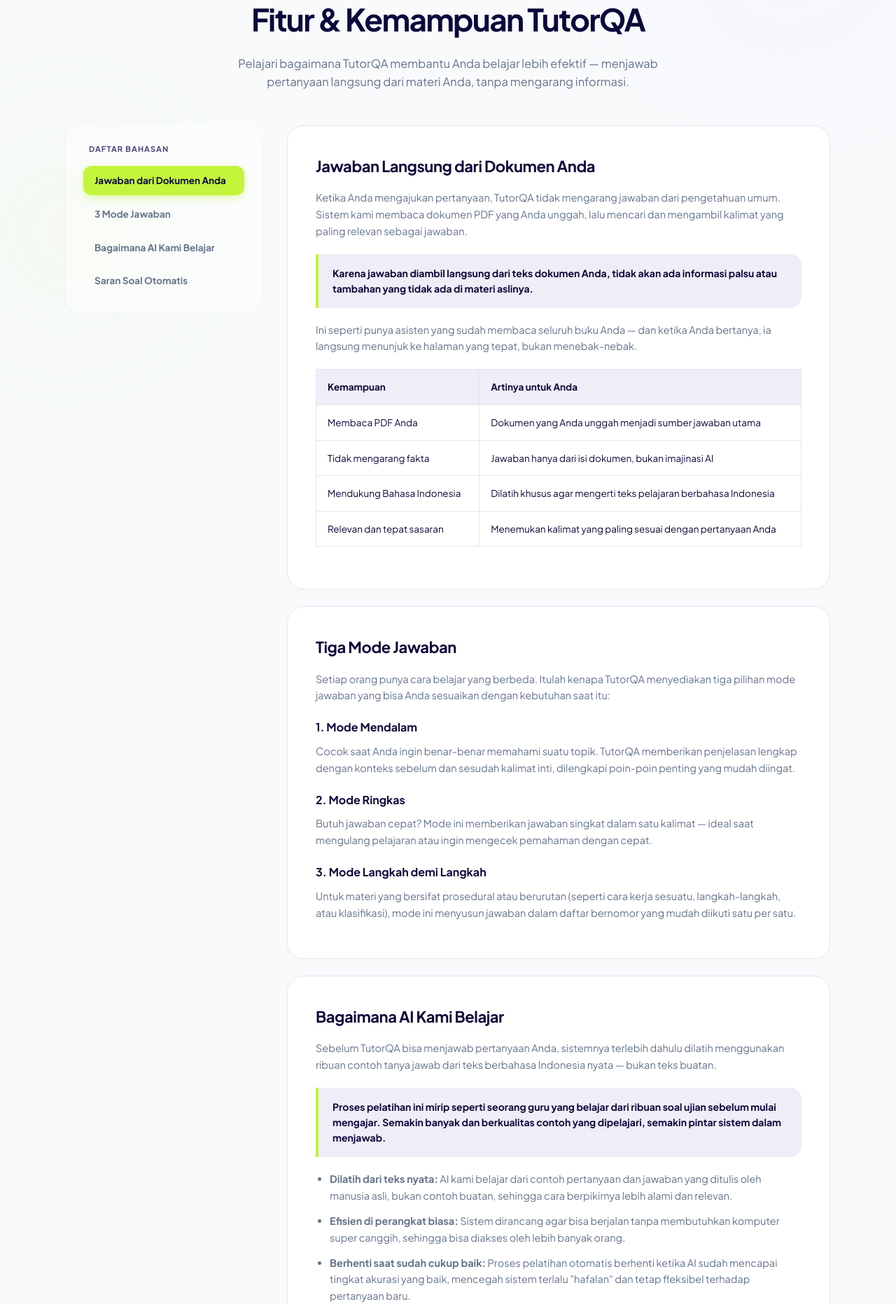
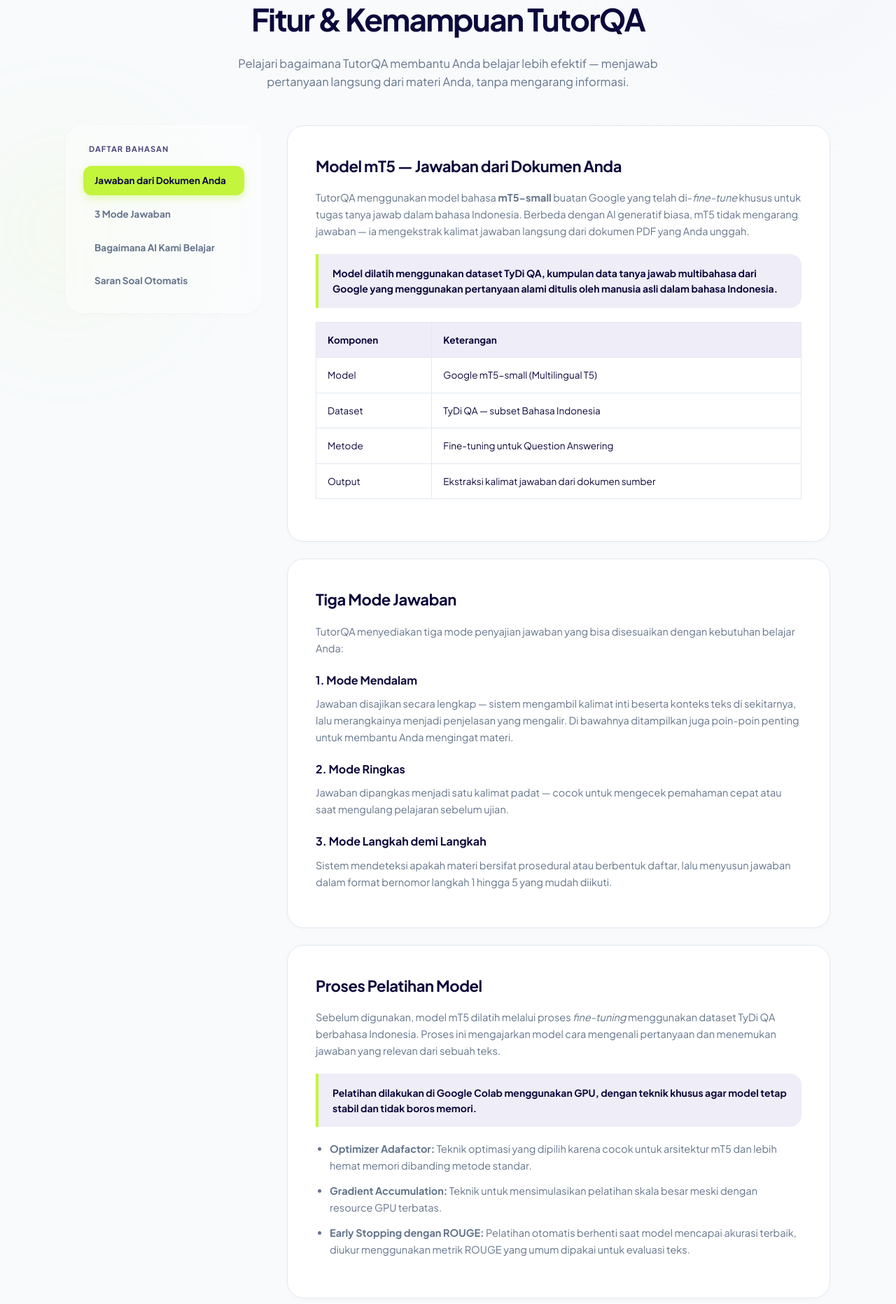
Before and after one commit to gaztudio-id/TutorQA, a FastAPI app: page /fitur in a window 1280 px wide. Shown: the part 175-2038 px from the top of the page at 70% size. Run offline with FastAPI, Linux system fonts and the light colour scheme.

Commit message:
fix: tulis ulang fitur.html - bahasa teknis tapi ringkas di permukaan

```diff
--- a/templates/fitur.html
+++ b/templates/fitur.html
@@ -60,38 +60,36 @@
         <!-- Main Content Area -->
         <div class="guide-content">
           <section id="t5-model" class="visible">
-            <h2>Jawaban Langsung dari Dokumen Anda</h2>
-            <p>Ketika Anda mengajukan pertanyaan, TutorQA tidak mengarang jawaban dari pengetahuan umum. Sistem kami membaca dokumen PDF yang Anda unggah, lalu mencari dan mengambil kalimat yang paling relevan sebagai jawaban.</p>
+            <h2>Model mT5 — Jawaban dari Dokumen Anda</h2>
+            <p>TutorQA menggunakan model bahasa <strong>mT5-small</strong> buatan Google yang telah di-<em>fine-tune</em> khusus untuk tugas tanya jawab dalam bahasa Indonesia. Berbeda dengan AI generatif biasa, mT5 tidak mengarang jawaban — ia mengekstrak kalimat jawaban langsung dari dokumen PDF yang Anda unggah.</p>
 
             <div class="guide-tip">
-              Karena jawaban diambil langsung dari teks dokumen Anda, tidak akan ada informasi palsu atau tambahan yang tidak ada di materi aslinya.
+              Model dilatih menggunakan dataset <strong>TyDi QA</strong>, kumpulan data tanya jawab multibahasa dari Google yang menggunakan pertanyaan alami ditulis oleh manusia asli dalam bahasa Indonesia.
             </div>
-
-            <p>Ini seperti punya asisten yang sudah membaca seluruh buku Anda — dan ketika Anda bertanya, ia langsung menunjuk ke halaman yang tepat, bukan menebak-nebak.</p>
 
             <table class="guide-table">
               <thead>
                 <tr>
-                  <th>Kemampuan</th>
-                  <th>Artinya untuk Anda</th>
+                  <th>Komponen</th>
+                  <th>Keterangan</th>
                 </tr>
               </thead>
               <tbody>
                 <tr>
-                  <td>Membaca PDF Anda</td>
-                  <td>Dokumen yang Anda unggah menjadi sumber jawaban utama</td>
+                  <td>Model</td>
+                  <td>Google mT5-small (Multilingual T5)</td>
                 </tr>
                 <tr>
-                  <td>Tidak mengarang fakta</td>
-                  <td>Jawaban hanya dari isi dokumen, bukan imajinasi AI</td>
+                  <td>Dataset</td>
+                  <td>TyDi QA — subset Bahasa Indonesia</td>
                 </tr>
                 <tr>
-                  <td>Mendukung Bahasa Indonesia</td>
-                  <td>Dilatih khusus agar mengerti teks pelajaran berbahasa Indonesia</td>
+                  <td>Metode</td>
+                  <td>Fine-tuning untuk Question Answering</td>
                 </tr>
                 <tr>
-                  <td>Relevan dan tepat sasaran</td>
-                  <td>Menemukan kalimat yang paling sesuai dengan pertanyaan Anda</td>
+                  <td>Output</td>
+                  <td>Ekstraksi kalimat jawaban dari dokumen sumber</td>
                 </tr>
               </tbody>
             </table>
@@ -100,39 +98,39 @@
           <!-- Section 2: Three Modes -->
           <section id="three-modes">
             <h2>Tiga Mode Jawaban</h2>
-            <p>Setiap orang punya cara belajar yang berbeda. Itulah kenapa TutorQA menyediakan tiga pilihan mode jawaban yang bisa Anda sesuaikan dengan kebutuhan saat itu:</p>
+            <p>TutorQA menyediakan tiga mode penyajian jawaban yang bisa disesuaikan dengan kebutuhan belajar Anda:</p>
 
             <h3>1. Mode Mendalam</h3>
-            <p>Cocok saat Anda ingin benar-benar memahami suatu topik. TutorQA memberikan penjelasan lengkap dengan konteks sebelum dan sesudah kalimat inti, dilengkapi poin-poin penting yang mudah diingat.</p>
+            <p>Jawaban disajikan secara lengkap — sistem mengambil kalimat inti beserta konteks teks di sekitarnya, lalu merangkainya menjadi penjelasan yang mengalir. Di bawahnya ditampilkan juga poin-poin penting untuk membantu Anda mengingat materi.</p>
 
             <h3>2. Mode Ringkas</h3>
-            <p>Butuh jawaban cepat? Mode ini memberikan jawaban singkat dalam satu kalimat — ideal saat mengulang pelajaran atau ingin mengecek pemahaman dengan cepat.</p>
+            <p>Jawaban dipangkas menjadi satu kalimat padat — cocok untuk mengecek pemahaman cepat atau saat mengulang pelajaran sebelum ujian.</p>
 
             <h3>3. Mode Langkah demi Langkah</h3>
-            <p>Untuk materi yang bersifat prosedural atau berurutan (seperti cara kerja sesuatu, langkah-langkah, atau klasifikasi), mode ini menyusun jawaban dalam daftar bernomor yang mudah diikuti satu per satu.</p>
+            <p>Sistem mendeteksi apakah materi bersifat prosedural atau berbentuk daftar, lalu menyusun jawaban dalam format bernomor langkah 1 hingga 5 yang mudah diikuti.</p>
           </section>
 
           <!-- Section 3: AI Pipeline -->
           <section id="ai-pipeline">
-            <h2>Bagaimana AI Kami Belajar</h2>
-            <p>Sebelum TutorQA bisa menjawab pertanyaan Anda, sistemnya terlebih dahulu dilatih menggunakan ribuan contoh tanya jawab dari teks berbahasa Indonesia nyata — bukan teks buatan.</p>
+            <h2>Proses Pelatihan Model</h2>
+            <p>Sebelum digunakan, model mT5 dilatih melalui proses <em>fine-tuning</em> menggunakan dataset TyDi QA berbahasa Indonesia. Proses ini mengajarkan model cara mengenali pertanyaan dan menemukan jawaban yang relevan dari sebuah teks.</p>
 
             <div class="guide-tip">
-              Proses pelatihan ini mirip seperti seorang guru yang belajar dari ribuan soal ujian sebelum mulai mengajar. Semakin banyak dan berkualitas contoh yang dipelajari, semakin pintar sistem dalam menjawab.
+              Pelatihan dilakukan di Google Colab menggunakan GPU, dengan teknik khusus agar model tetap stabil dan tidak boros memori.
             </div>
 
             <ul>
-              <li><strong>Dilatih dari teks nyata:</strong> AI kami belajar dari contoh pertanyaan dan jawaban yang ditulis oleh manusia asli, bukan contoh buatan, sehingga cara berpikirnya lebih alami dan relevan.</li>
-              <li><strong>Efisien di perangkat biasa:</strong> Sistem dirancang agar bisa berjalan tanpa membutuhkan komputer super canggih, sehingga bisa diakses oleh lebih banyak orang.</li>
-              <li><strong>Berhenti saat sudah cukup baik:</strong> Proses pelatihan otomatis berhenti ketika AI sudah mencapai tingkat akurasi yang baik, mencegah sistem terlalu "hafalan" dan tetap fleksibel terhadap pertanyaan baru.</li>
+              <li><strong>Optimizer Adafactor:</strong> Teknik optimasi yang dipilih karena cocok untuk arsitektur mT5 dan lebih hemat memori dibanding metode standar.</li>
+              <li><strong>Gradient Accumulation:</strong> Teknik untuk mensimulasikan pelatihan skala besar meski dengan resource GPU terbatas.</li>
+              <li><strong>Early Stopping dengan ROUGE:</strong> Pelatihan otomatis berhenti saat model mencapai akurasi terbaik, diukur menggunakan metrik ROUGE yang umum dipakai untuk evaluasi teks.</li>
             </ul>
           </section>
 
           <!-- Section 4: Smart Suggestions -->
           <section id="smart-suggestions" class="guide-cta">
             <h2>Saran Soal Otomatis</h2>
-            <p>Kadang kita bingung harus mulai dari mana — pertanyaan apa yang penting untuk ditanyakan dari sebuah materi. TutorQA membantu dengan membaca dokumen Anda terlebih dahulu, lalu menyarankan pertanyaan-pertanyaan yang sebaiknya Anda pahami.</p>
-            <p>Saran soal ini bukan pertanyaan generik. TutorQA melewatkan bagian-bagian yang tidak penting (seperti halaman sampul), lalu fokus mencari bagian materi yang paling substantif untuk dirumuskan menjadi pertanyaan yang benar-benar membantu pemahaman Anda.</p>
+            <p>TutorQA secara otomatis menganalisis dokumen yang Anda unggah untuk menghasilkan saran pertanyaan yang relevan. Sistem melewatkan halaman sampul dan metadata, lalu memindai kata kunci dan pola kalimat penting di dalam materi.</p>
+            <p>Hasilnya adalah daftar pertanyaan konseptual yang siap diklik — membantu Anda tahu bagian mana dari materi yang paling penting untuk dipahami, tanpa harus membaca ulang dari awal.</p>
             <a href="/belajar" class="btn" style="border-radius: 999px;">Coba Sekarang di Ruang Belajar</a>
           </section>
         </div>
```
